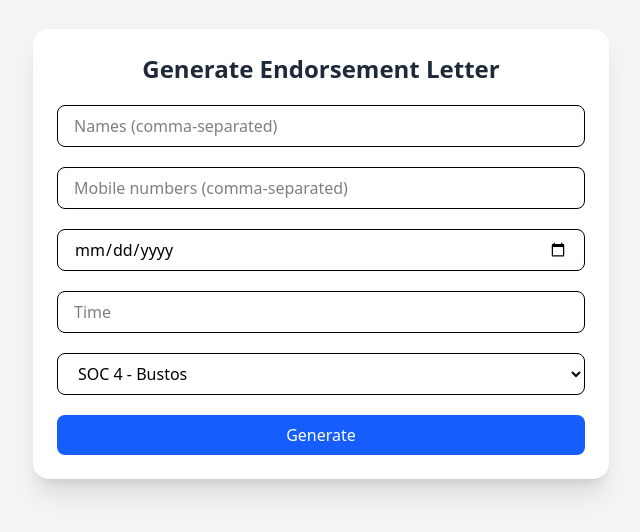
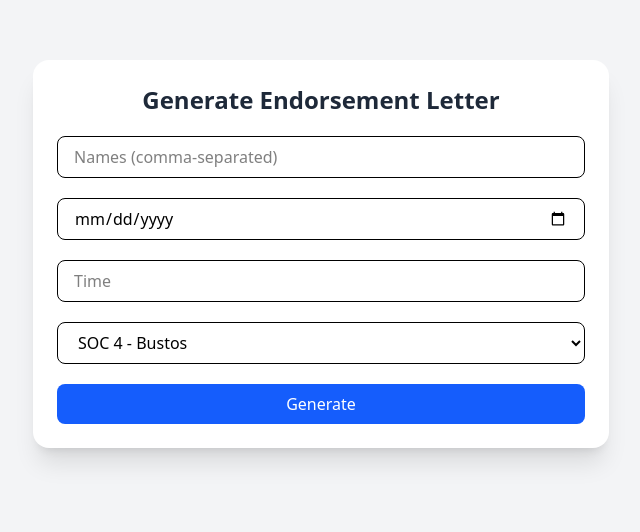
Before and after one commit to dvincimsc/endorsement, a Nuxt app: page / in a window 1280 px wide. Shown: the part 146-678 px from the top of the page, without its empty margins (319-959 px from the left). Built offline with nearby package versions, Linux system fonts and the light colour scheme.

Commit message:
no number

```diff
--- a/pages/index.vue
+++ b/pages/index.vue
@@ -4,7 +4,6 @@
       <h1 class="text-2xl font-bold text-center text-gray-800">Generate Endorsement Letter</h1>
 
       <input v-model="names" :disabled="loading" placeholder="Names (comma-separated)" class="w-full px-4 py-2 border rounded-lg" />
-      <input v-model="mobile" :disabled="loading" placeholder="Mobile numbers (comma-separated)" class="w-full px-4 py-2 border rounded-lg" />
       <input v-model="date" type="date" :disabled="loading" class="w-full px-4 py-2 border rounded-lg" />
       <input v-model="time" :disabled="loading" placeholder="Time" class="w-full px-4 py-2 border rounded-lg" />
 
@@ -55,7 +54,7 @@ async function generateDocument() {
   loading.value = true
   message.value = ''
 
-  const { saveAs } = await import('file-saver') // ✅ SSR safe
+  const { saveAs } = await import('file-saver')
 
   const response = await fetch('/templates/Template.docx')
   const content = await response.arrayBuffer()
```
